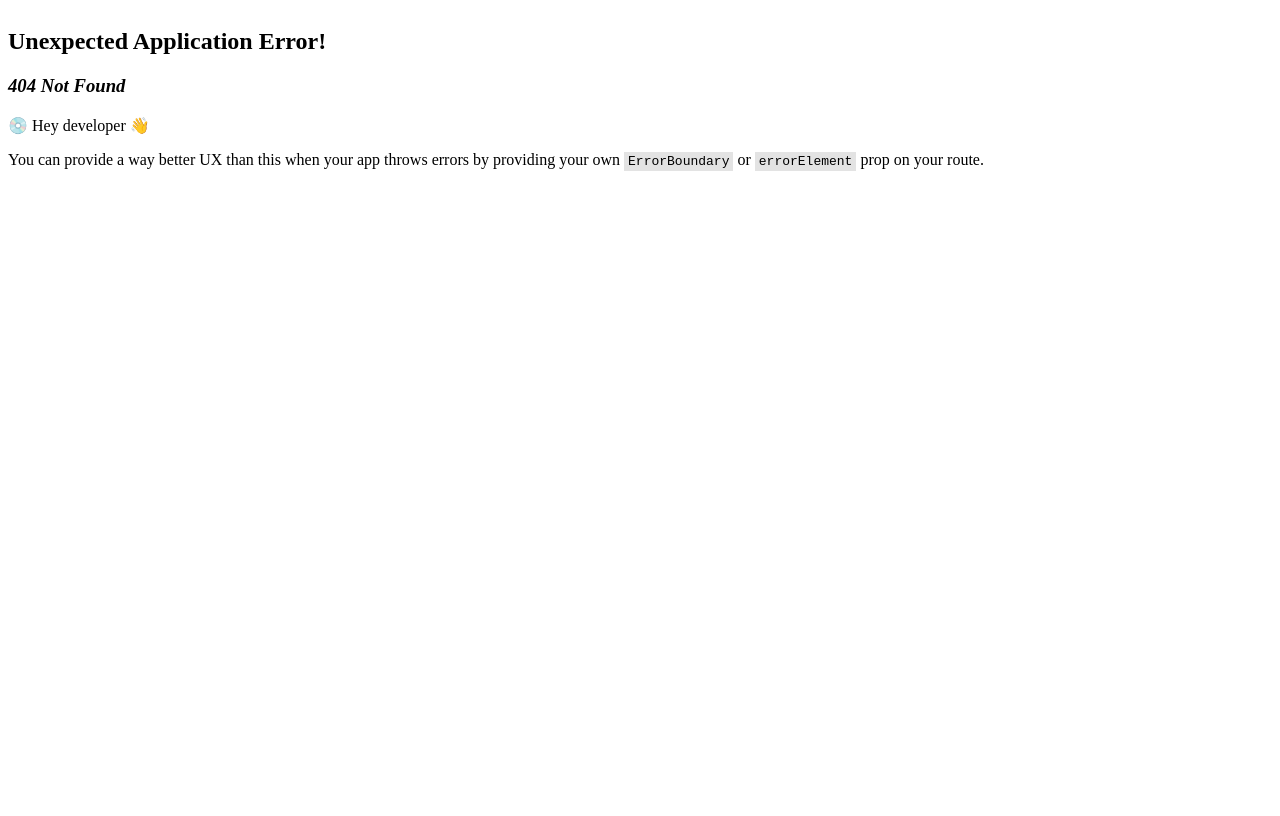
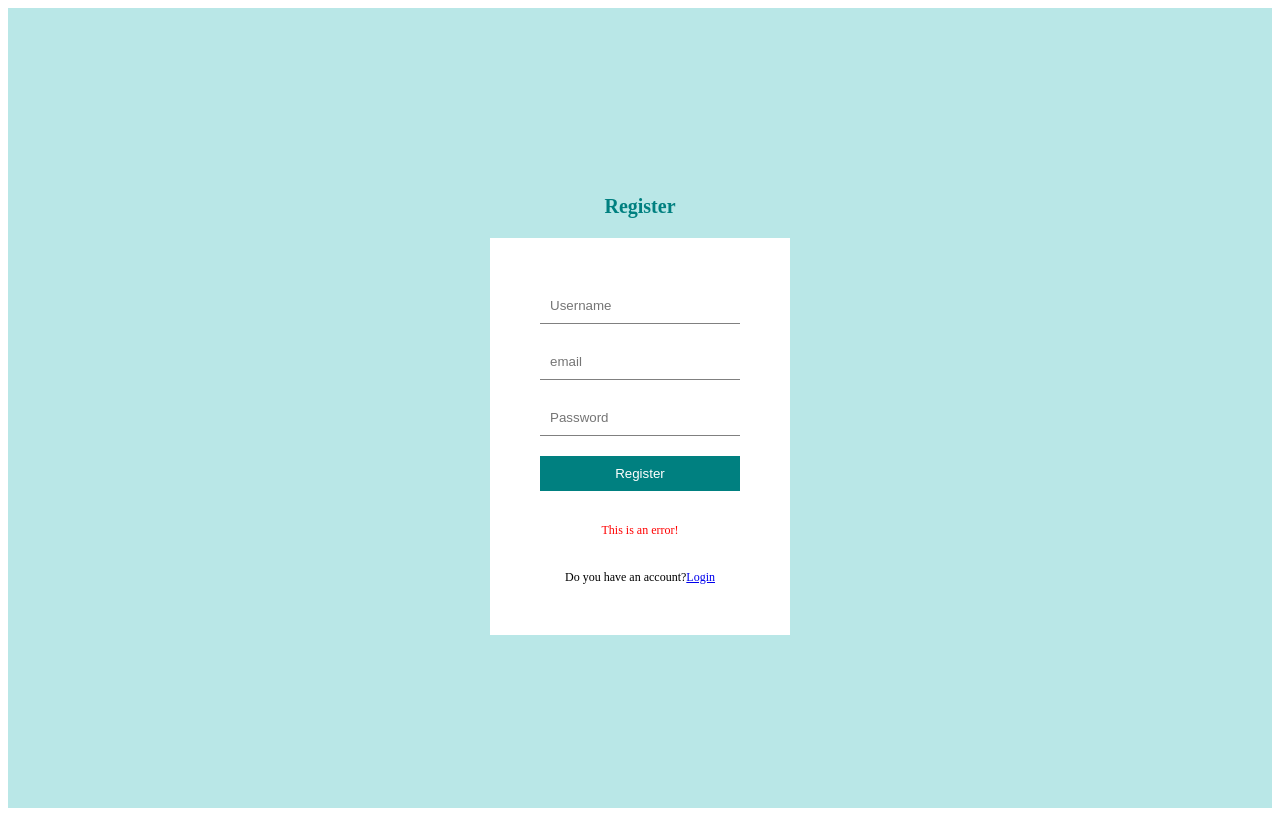
Before and after one commit to Thikshana-Ekanayake/The-Blogger, a React (Vite) app in the folder client/: page /register in a window 1280 px wide. Before the commit this address had no page. Built offline with nearby package versions, Linux system fonts and the light colour scheme.

Commit message:
register UI completed

```diff
--- a/client/src/App.jsx
+++ b/client/src/App.jsx
@@ -41,6 +41,11 @@
     {
         path : "/login",
         element: <Login />
+    },
+
+    {
+        path : "/register",
+        element: <Register />
     }
 ]);
 
--- a/client/src/components/Navbar.jsx
+++ b/client/src/components/Navbar.jsx
@@ -2,7 +2,11 @@
 
 const Navbar = () => {
     return (
-        <div>
+        <div className="navbar">
+            <div className="container">
+                <div className="logo"></div>
+                <div className="links"></div>
+            </div>
             <h1>Navbar</h1>
         </div>
     );
--- a/client/src/pages/Login.jsx
+++ b/client/src/pages/Login.jsx
@@ -6,8 +6,8 @@
     <div className = "auth">
       <h1>Login</h1>
         <form>
-            <input type ="text" placeholder = "Username" />
-            <input type ="password" placeholder = "Password" />
+            <input required type ="text" placeholder = "Username" />
+            <input required type ="password" placeholder = "Password" />
             <button>Login</button>
             <p>This is an error!</p>
             <span>Don't you have an account?
--- a/client/src/pages/Register.jsx
+++ b/client/src/pages/Register.jsx
@@ -1,12 +1,24 @@
 import React from 'react';
+import {Link} from "react-router-dom";
 
 const Register = () => {
-    return (
-        <div>
-        <h1>Register</h1>
-        </div>
-    );
 
+        return (
+            <div className="auth">
+                <h1>Register</h1>
+                <form>
+                    <input required type="text" placeholder="Username"/>
+                    <input required type="email" placeholder="email"/>
+                    <input required type="password" placeholder="Password"/>
+                    <button>Register</button>
+                    <p>This is an error!</p>
+                    <span>Do you have an account?
+                <Link to="/login">Login</Link>
+            </span>
+
+                </form>
+            </div>
+        );
 }
 
 export default Register;
```
